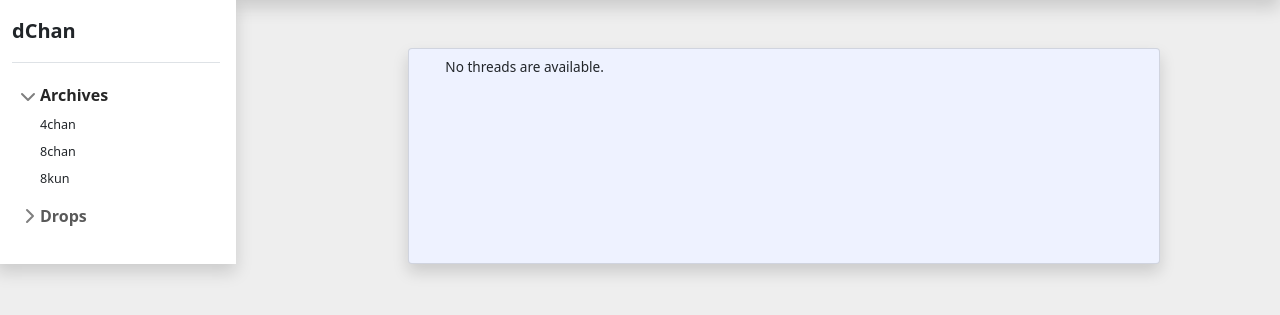
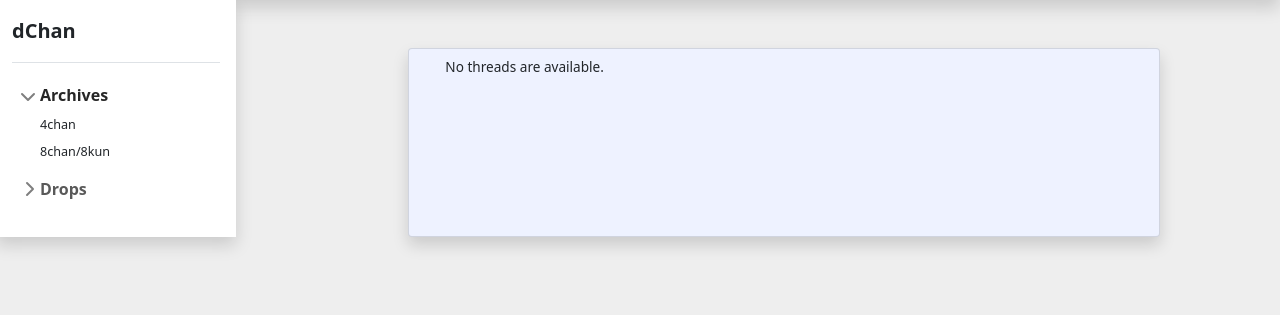
Before and after one commit to KunstDerFuge/dChan, a Django app: page /drop/1 in a window 1280 px wide. Shown: the part 62-377 px from the top of the page. Run offline with Django 3.2, Linux system fonts and the light colour scheme; data that the repository does not hold is empty; parts of the project's set-up code (start-up, migrations or seed data) failed here and were passed over; some libraries are stand-ins or nearby versions.

Commit message:
Remove 8chan platform link from sidebar, replace with 8chan/8kun

```diff
--- a/templates/posts/base.html
+++ b/templates/posts/base.html
@@ -48,8 +48,7 @@
                     <div class="collapse {% if not platform %}show{% endif %}" id="home-collapse">
                         <ul class="btn-toggle-nav list-unstyled fw-normal pb-1 small">
                             <li><a href="/4chan" class="link-dark rounded">4chan</a></li>
-                            <li><a href="/8chan" class="link-dark rounded">8chan</a></li>
-                            <li><a href="/8kun" class="link-dark rounded">8kun</a></li>
+                            <li><a href="/8kun" class="link-dark rounded">8chan/8kun</a></li>
                         </ul>
                     </div>
                 </li>
```
